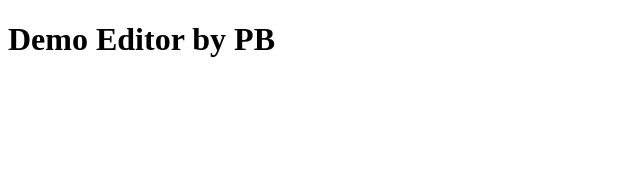
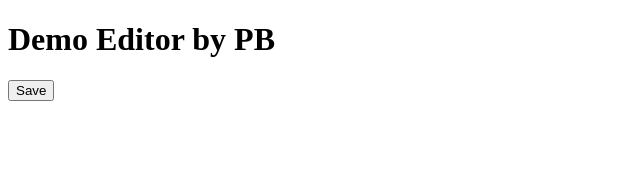
Before and after one commit to priyans619/Editor-React, a React (Vite) app: page / in a window 1280 px wide. Shown: the top 170 px of the page, without its empty margins (0-640 px from the left). Built offline with nearby package versions, Linux system fonts and the light colour scheme.

Commit message:
add button.jsx component

```diff
--- a/src/App.jsx
+++ b/src/App.jsx
@@ -1,11 +1,13 @@
 import React from "react"
 import Title from "./components/Title/Title.jsx"
+import Button from "./components/Button/Button.jsx";
 
 const App = () => {
 
   return (
     <div>
       <Title />
+      <Button name= "Save" onClick={() => console.log('Button 1 clicked')} />
     </div>
   );
 }
--- /dev/null
+++ b/src/components/Button/Button.jsx
@@ -0,0 +1,11 @@
+import React from "react";
+
+const Button = ({ name , onClick }) => {
+  return (
+    <button onClick={onClick}>
+      {name}
+    </button>
+  );
+};
+
+export default Button;
```
